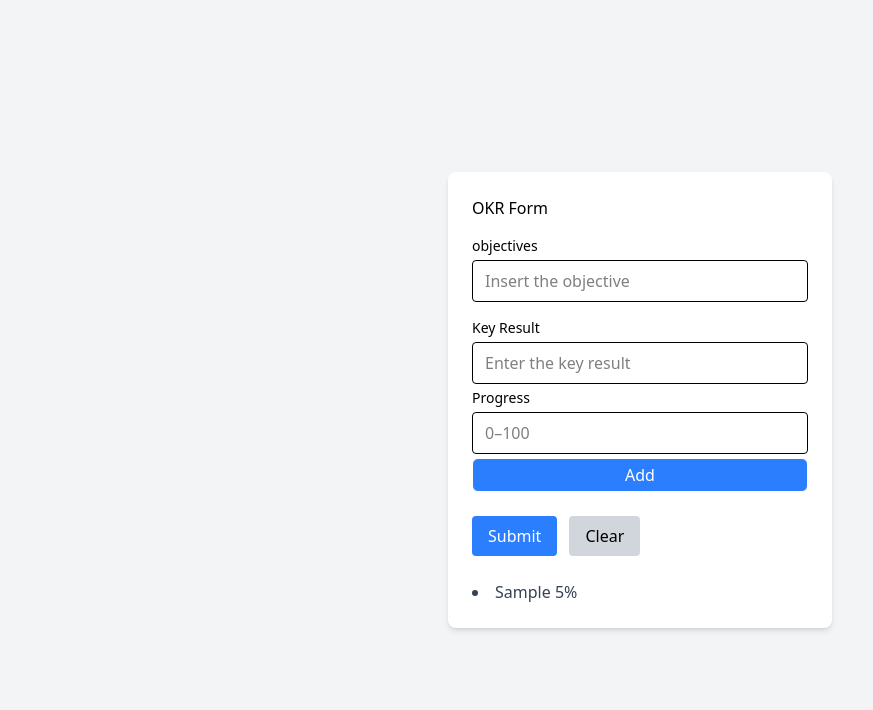
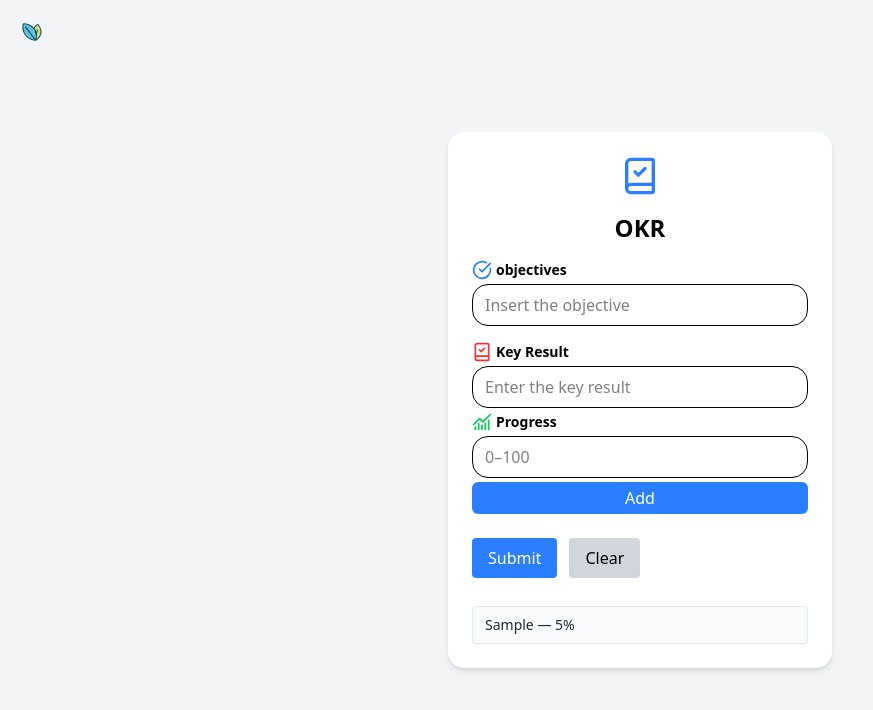
Before and after one commit to SakshamKaundal/Incubyte_okr, a React (Vite) app: page / in a window 1280 px wide. Both pictures are taken after typing "Sample", "5" into the empty fields and a click on the button "Add". Shown: the top 710 px of the page, without its empty margins (0-873 px from the left). Built offline with nearby package versions, Linux system fonts and the light colour scheme.

Commit message:
made UI better

```diff
--- a/src/OKRFrom.tsx
+++ b/src/OKRFrom.tsx
@@ -4,6 +4,8 @@ import * as React from "react";
 import KeyResultForm from "./components/keyResultForm.tsx";
 import KeyResultList from "./components/keyResultList.tsx";
 import {KeyResultContext} from "./contexts/KeyResultProvider.tsx";
+import { BookCheckIcon, CircleCheckBigIcon } from 'lucide-react';
+import incubyteLogo from './assets/incubyteLogo.png';
 
 
 function OKRFrom() {
@@ -27,14 +29,24 @@ function OKRFrom() {
     };
 
     return (
-        <div className="flex items-center justify-center min-h-screen bg-gray-100">
-            <form className="flex flex-col gap-4 bg-white p-6 rounded-lg shadow-md w-96" onSubmit={handleSubmit}>
-                <h1>OKR Form</h1>
+        <div className="relative flex items-center justify-center min-h-screen bg-gray-100">
+            <img
+                src={incubyteLogo}
+                alt="Incubyte"
+                className="absolute left-4 top-4 h-8 w-auto object-contain"
+            />
+            <form className="flex flex-col gap-4 bg-white p-6 rounded-2xl shadow-md w-96 transition-shadow hover:shadow-lg" onSubmit={handleSubmit}>
+            <BookCheckIcon className="w-10 h-10 mx-auto text-blue-500" />
+                <h1 className="text-2xl font-bold text-center">OKR</h1>
                 <div className="flex flex-col gap-1">
-                    <label className="text-sm font-medium">objectives</label>
+                    <div className="flex items-center gap-1">
+                        <CircleCheckBigIcon className="w-5 h-5 text-blue-500"/>
+                        <label className="text-sm font-bold">objectives</label>
+                    </div>
+
                     <input
                         placeholder="Insert the objective"
-                        className={`border rounded px-3 py-2 outline-none focus:ring-2 focus:ring-blue-500 ${error ? 'border-red-500' : ''}`}
+                        className={`border rounded-2xl px-3 py-2 outline-none focus:ring-2 focus:ring-blue-500 ${error ? 'border-red-500' : ''}`}
                         value={objectiveState}
                         name="Values"
                         onChange={(e) => {
@@ -48,11 +60,11 @@ function OKRFrom() {
                 <KeyResultForm/>
 
                 <div className="flex gap-3 mt-2">
-                    <button className="bg-blue-500 text-white px-4 py-2 rounded hover:bg-blue-600"
-                        type={"submit"}>
+                    <button className="bg-blue-500 text-white px-4 py-2 rounded hover:bg-blue-600 transition-all duration-200 hover:scale-105 active:scale-95"
+                        type="submit">
                         Submit
                     </button>
-                    <button type="button" className="bg-gray-300 px-4 py-2 rounded hover:bg-gray-400" onClick={handleClear}>
+                    <button type="button" className="bg-gray-300 px-4 py-2 rounded hover:bg-gray-400 transition-all duration-200 hover:scale-105 active:scale-95" onClick={handleClear}>
                         Clear
                     </button>
                 </div>
--- a/src/components/keyResultForm.tsx
+++ b/src/components/keyResultForm.tsx
@@ -1,6 +1,7 @@
 import type {keyValues} from "../types/OKR_Types.ts";
 import {useContext, useState} from "react";
 import  {KeyResultContext} from "../contexts/KeyResultProvider.tsx";
+import { BookCheckIcon, ChartNoAxesCombinedIcon } from "lucide-react";
 
 
 const KeyResultForm = () => {
@@ -25,23 +26,29 @@ const KeyResultForm = () => {
 
     return (
         <div className="flex flex-col gap-1">
-            <label className="text-sm font-medium">Key Result</label>
+            <div className="flex items-center gap-1">
+                <BookCheckIcon className="w-5 h-5 text-red-500"/>
+                <label className="text-sm font-bold">Key Result</label>
+            </div>
             <input
                 placeholder="Enter the key result"
-                className={`border rounded px-3 py-2 outline-none focus:ring-2 focus:ring-blue-500 ${error ? 'border-red-500' : ''}`}
+                className={`border rounded rounded-2xl px-3 py-2 outline-none focus:ring-2 focus:ring-blue-500 ${error ? 'border-red-500' : ''}`}
                 value={keyResult.Values}
                 onChange={(e) => {
                     setKeyResult((prev) => ({ ...prev, Values: e.target.value }));
                     setError('');
                 }}
             />
-            <label className="text-sm font-medium">Progress</label>
+            <div className="flex items-center gap-1">
+                <ChartNoAxesCombinedIcon className="w-5 h-5 text-green-500"/>
+                <label className="text-sm font-bold">Progress</label>
+            </div>
             <input
                 type="number"
                 min={0}
                 max={100}
                 placeholder="0–100"
-                className={`border rounded px-3 py-2 outline-none focus:ring-2 focus:ring-blue-500 ${error ? 'border-red-500' : ''}`}
+                className={`border rounded-2xl px-3 py-2 outline-none focus:ring-2 focus:ring-blue-500 ${error ? 'border-red-500' : ''}`}
                 value={keyResult.progress}
                 onChange={(e) => {
                     setKeyResult((prev) => ({ ...prev, progress: e.target.value }));
@@ -49,7 +56,7 @@ const KeyResultForm = () => {
                 }}
             />
             {error && <span className="text-sm text-red-500">{error}</span>}
-            <button type="button" className="border rounded-md px-3 py-1 bg-blue-500 text-white" onClick={handleAdd}>
+            <button type="button" className="rounded-md px-3 py-1 bg-blue-500 text-white hover:bg-blue-600 transition-all duration-200 hover:scale-105 active:scale-95" onClick={handleAdd}>
                 Add
             </button>
         </div>
--- a/src/components/keyResultList.tsx
+++ b/src/components/keyResultList.tsx
@@ -1,19 +1,23 @@
-import {useContext} from "react";
-import {KeyResultContext} from "../contexts/KeyResultProvider.tsx";
-
-
+import { useContext } from "react";
+import { KeyResultContext } from "../contexts/KeyResultProvider.tsx";
 
 const KeyResultList = () => {
-    const {keyResultList} = useContext(KeyResultContext)
-    return (
-        <div className="mt-2">
-            <ul className="list-disc list-inside">
-                {Array.isArray(keyResultList) && keyResultList.map((keyResult, index) => (
-                    <li key={index} className="text-gray-700">{keyResult.Values} {keyResult.progress}%</li>
-                ))}
-            </ul>
-    </div>
-  )
-}
+  const { keyResultList } = useContext(KeyResultContext);
 
-export default KeyResultList
+  if (!Array.isArray(keyResultList) || keyResultList.length === 0) return null;
+
+  return (
+    <ul className="mt-3 space-y-2">
+      {keyResultList.map((keyResult, index) => (
+        <li
+          key={index}
+          className="rounded border border-gray-200 bg-gray-50 px-3 py-2 text-sm text-gray-800"
+        >
+          {keyResult.Values} — <span className="font-medium">{keyResult.progress}%</span>
+        </li>
+      ))}
+    </ul>
+  );
+};
+
+export default KeyResultList;
```
Also changed, not shown: src/assets/incubyteLogo.png (added).
